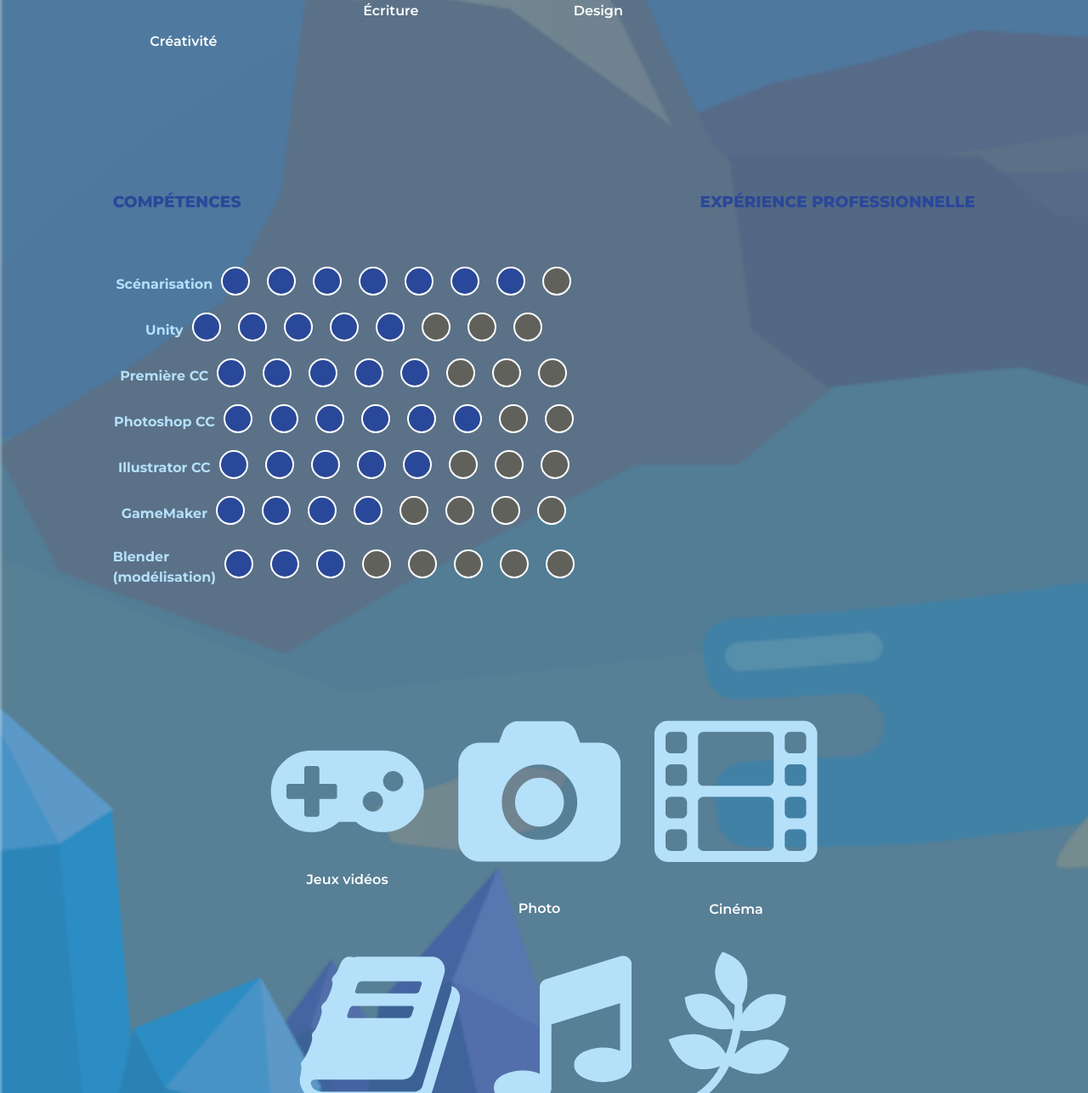
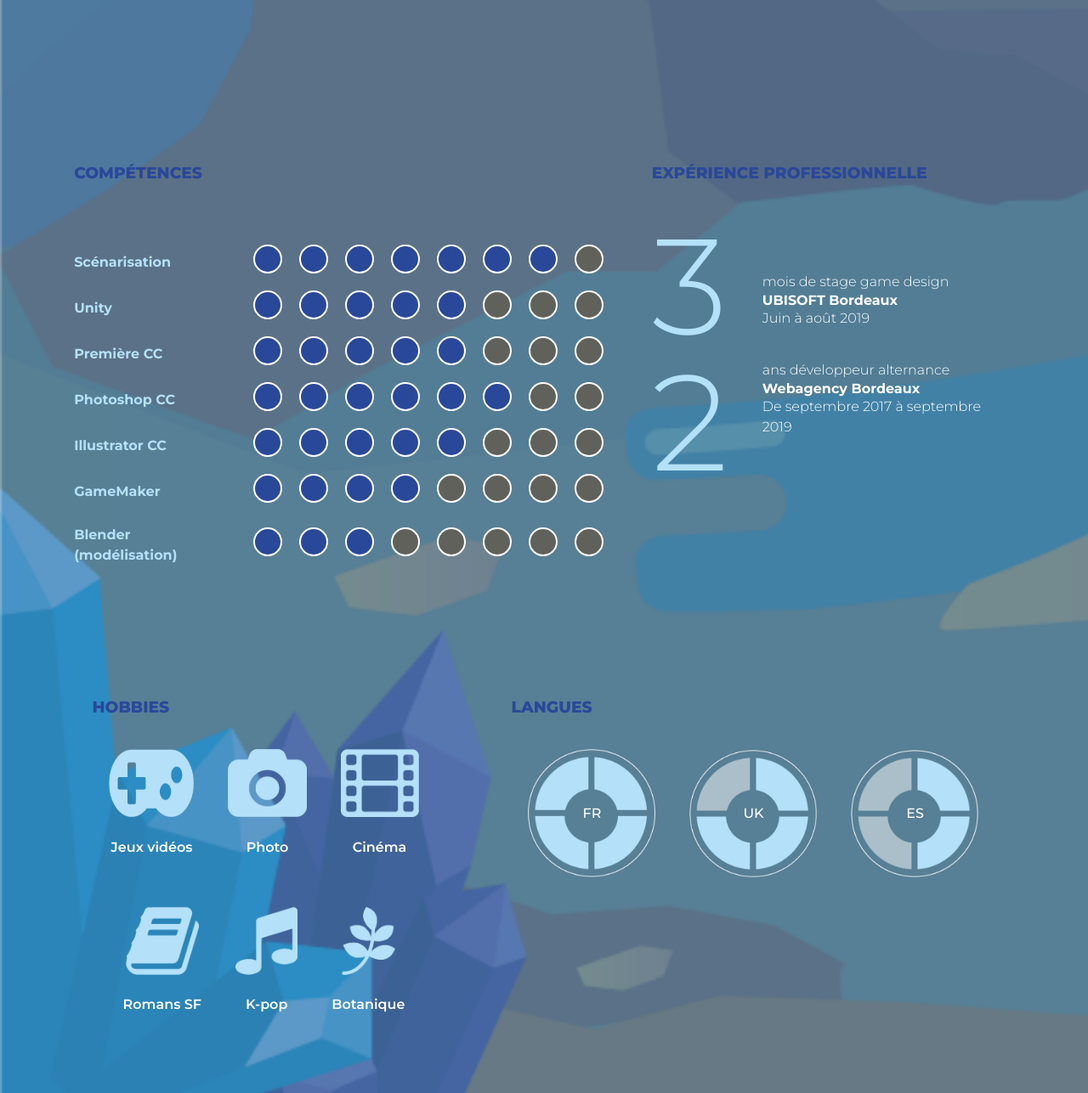
Before and after one commit to Alicia-bot/studio, a plain HTML site: page index.html in a window 1280 px wide. Shown: the part 1513-2800 px from the top of the page at 85% size. Drawn offline with Linux system fonts and the light colour scheme.

Commit message:
Add files via upload

```diff
--- a/index.html
+++ b/index.html
@@ -10,9 +10,9 @@
 </head>
 <body>
 	<section class="identity-bloc">
+		<img id="martin" src="images/martin-johnson.jpg" alt="Photo d'identité de Martin Johnson">
 		<header>
-			<div class="photo-title">
-				<img id="martin" src="images/martin-johnson.jpg" alt="Photo d'identité de Martin Johnson">
+			<div>
 				<h2>Game Designer</h2>
 			</div>
 			<div class="name-bloc">
@@ -40,24 +40,28 @@
 		<div>
 			<h3>Expertises</h3>
 			<div class="container flex">
-				<div>
+				<div class="layering l1">
 					<img class="xp" src="images/light.png" alt="Créativité">
 					<hr>
-					<h4>Créativité</h4>
+					<h4 class="xp-word">Créativité</h4>
 				</div>
-				<div>
+				<div class="layering l2">
 					<img class="xp" src="images/pen.png" alt="Écriture">
-					<h4>Écriture</h4>
+					<hr>
+					<h4 class="xp-word">Écriture</h4>
 				</div>
-				<div>
+				<div class="layering l3">
 					<img class="xp" src="images/design.png" alt="Design">
-					<h4>Design</h4>
+					<hr>
+					<h4 class="xp-word">Design</h4>
 				</div>
 			</div>
 		</div>
 		<div>
 			<h3>Formation</h3>
-			<ul class="container">
+			<ul class="container flex">
+				<img id="line" src="images/line.png" alt="ligne">
+				<div>
 					<h5>Licence écriture du Jeu Vidéo</h5>
 					<li>De septembre 2019 à septembre 2020</li>
 					<h6>Cnam-Enjmin Angoulême</h6>
@@ -67,6 +71,7 @@
 					<h5>Baccalauréat S</h5>
 					<li>Juin 2016</li>
 					<h6>Lycée Montesquieu Bordeaux</h6>
+				</div>
 			</ul>
 		</div>
 	</section>
@@ -75,7 +80,7 @@
 		<div>
 			<h3>Compétences</h3>
 			<ul class="container">
-				<li class="flex">
+				<li class="flex-skills">
 					<h5>Scénarisation</h5>
 						<div class="points">
 							<div class="blue-point"></div>
@@ -88,7 +93,7 @@
 							<div class="grey-point"></div>
 						</div>
 				</li>
-				<li class="flex">
+				<li class="flex-skills">
 					<h5>Unity</h5>
 						<div class="points">
 							<div class="blue-point"></div>
@@ -101,7 +106,7 @@
 							<div class="grey-point"></div>
 						</div>
 				</li>
-				<li class="flex">
+				<li class="flex-skills">
 					<h5>Première CC</h5>
 						<div class="points">
 							<div class="blue-point"></div>
@@ -114,7 +119,7 @@
 							<div class="grey-point"></div>
 						</div>
 				</li>
-				<li class="flex">
+				<li class="flex-skills">
 					<h5>Photoshop CC</h5>
 						<div class="points">
 							<div class="blue-point"></div>
@@ -127,7 +132,7 @@
 							<div class="grey-point"></div>
 						</div>
 				</li>
-				<li class="flex">
+				<li class="flex-skills">
 					<h5>Illustrator CC</h5>
 						<div class="points">
 							<div class="blue-point"></div>
@@ -140,7 +145,7 @@
 							<div class="grey-point"></div>
 						</div>
 				</li>
-				<li class="flex">
+				<li class="flex-skills">
 					<h5>GameMaker</h5>
 						<div class="points">
 							<div class="blue-point"></div>
@@ -153,7 +158,7 @@
 							<div class="grey-point"></div>
 						</div>
 				</li>
-				<li class="flex">
+				<li class="flex-skills">
 					<h5>Blender <br>
 					(modélisation)</h5>
 						<div class="points">
@@ -171,44 +176,61 @@
 		</div>
 		<div>
 			<h3>Expérience professionnelle</h3>
-			<div class="container">
-
+			<div class="container flex">
+				<div id="numbers">
+					<p class="number">3</p>
+					<p class="number">2</p>
+				</div>
+				<div>
+					<ul class="xp-pro">
+						<li>mois de stage game design</li>
+						<h6>UBISOFT Bordeaux</h6>
+						<li>Juin à août 2019</li>
+					</ul>
+					<ul class="xp-pro">
+						<li>ans développeur alternance</li>
+						<h6>Webagency Bordeaux</h6>
+						<li>De septembre 2017 à septembre 2019</li>
+					</ul>
+				</div>
 			</div>
 		</div>
 	</section>
 
 	<section class="hobbies">
 		<div>
+			<h3>Hobbies</h3>
 			<div class="flex">
-				<div>
-					<img class="icons" src="images/game.png" alt="Jeux-vidéos">
+				<div class="icons">
+					<img src="images/game.png" alt="Jeux-vidéos">
 						<h4>Jeux vidéos</h4>
 				</div>
-				<div>
-					<img class="icons" src="images/photo.png">
+				<div class="icons">
+					<img src="images/photo.png">
 						<h4>Photo</h4>
 				</div>
-				<div>
-					<img class="icons" src="images/movie.png">
+				<div class="icons">
+					<img src="images/movie.png">
 						<h4>Cinéma</h4>
 				</div>
-			</div>
+			</div class="icons">
 			<div class="flex">
-				<div>
-					<img class="icons" src="images/book.png">
+				<div class="icons">
+					<img src="images/book.png">
 						<h4>Romans SF</h4>
 				</div>
-				<div>
-					<img class="icons" src="images/music.png">
+				<div class="icons">
+					<img src="images/music.png">
 						<h4>K-pop</h4>
 				</div>
-				<div>
-					<img class="icons" src="images/leaf.png">
+				<div class="icons">
+					<img src="images/leaf.png">
 						<h4>Botanique</h4>
 				</div>
 			</div>
 		</div>
 		<div>
+			<h3>Langues</h3>
 			<div class="flex">
 				<div class="lg">
 					<img src="images/fr.png" alt="language FR">
```
Lines whose indentation alone changed are shown as unchanged.
